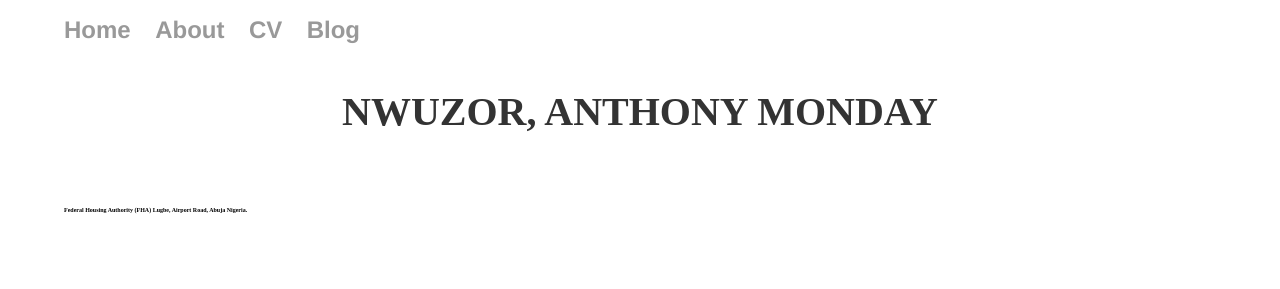
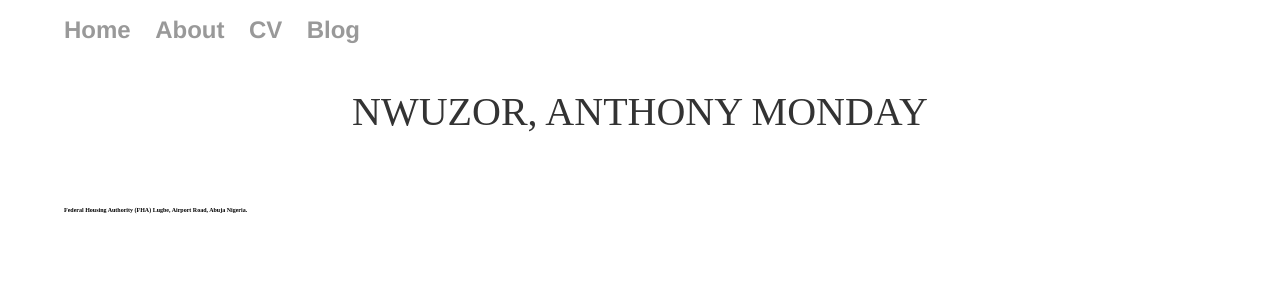
Before and after one commit to teefortech/teefortech.github.io, a Jekyll site: the page built from cv/index.html, in a window 1280 px wide. Shown: the top 289 px of the page. Built offline with Jekyll 4.4.1, drawn with Linux system fonts in a browser that asks for light colours.

Commit message:
Update index.html

```diff
--- a/cv/index.html
+++ b/cv/index.html
@@ -3,7 +3,7 @@ layout: default
 title: N. Tony's CV
 ---
 	<div class="cv">
-   <b> <p style=text-align:center;font-size:250%;>NWUZOR, ANTHONY MONDAY</p></b><br>
+    <p style=text-align:center;font-size:250%;>NWUZOR, ANTHONY MONDAY</p><br>
 <b style=font-size:30%;>Federal Housing Authority (FHA) Lugbe, Airport Road, Abuja Nigeria.<br>
 <ul style="text-align: center; font-size: 50px; background-color: white; color: white; border: 3px solid powderblue; padding:5px;margin:80px;font-family: Times New Roman">
   <li><a href="mailto:nwuzoranthonym@gmail.com">nwuzoranthonym@gmail.com</a></li>
```
